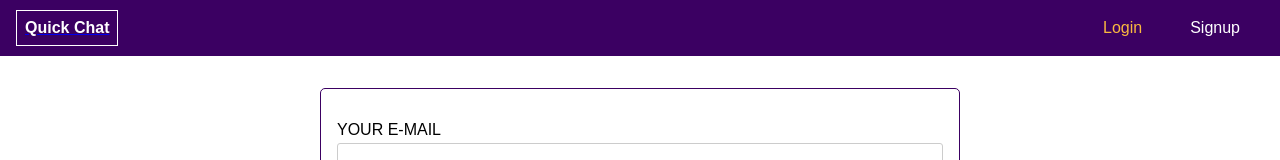
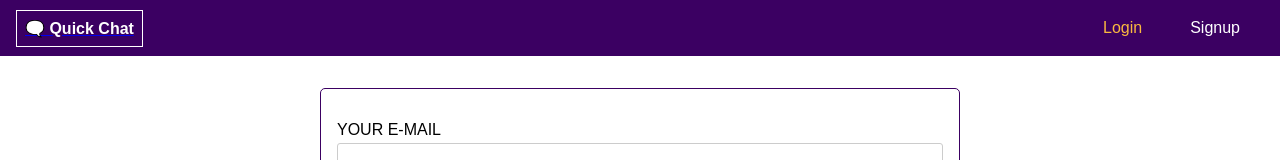
Before and after one commit to Raj-Mandal-20/quickchat-frontend, a React (Create React App) app: page / in a window 1280 px wide. Shown: the top 160 px of the page. Built offline with nearby package versions, Linux system fonts and the light colour scheme; no server answers.

Commit message:
changed navbar logo

```diff
--- a/src/components/Logo/Logo.js
+++ b/src/components/Logo/Logo.js
@@ -2,6 +2,6 @@ import React from 'react';
 
 import './Logo.css';
 
-const logo = props => <h1 className="logo">Quick Chat</h1>;
+const logo = props => <h1 className="logo"> 🗨️ Quick Chat</h1>;
 
 export default logo;
```
